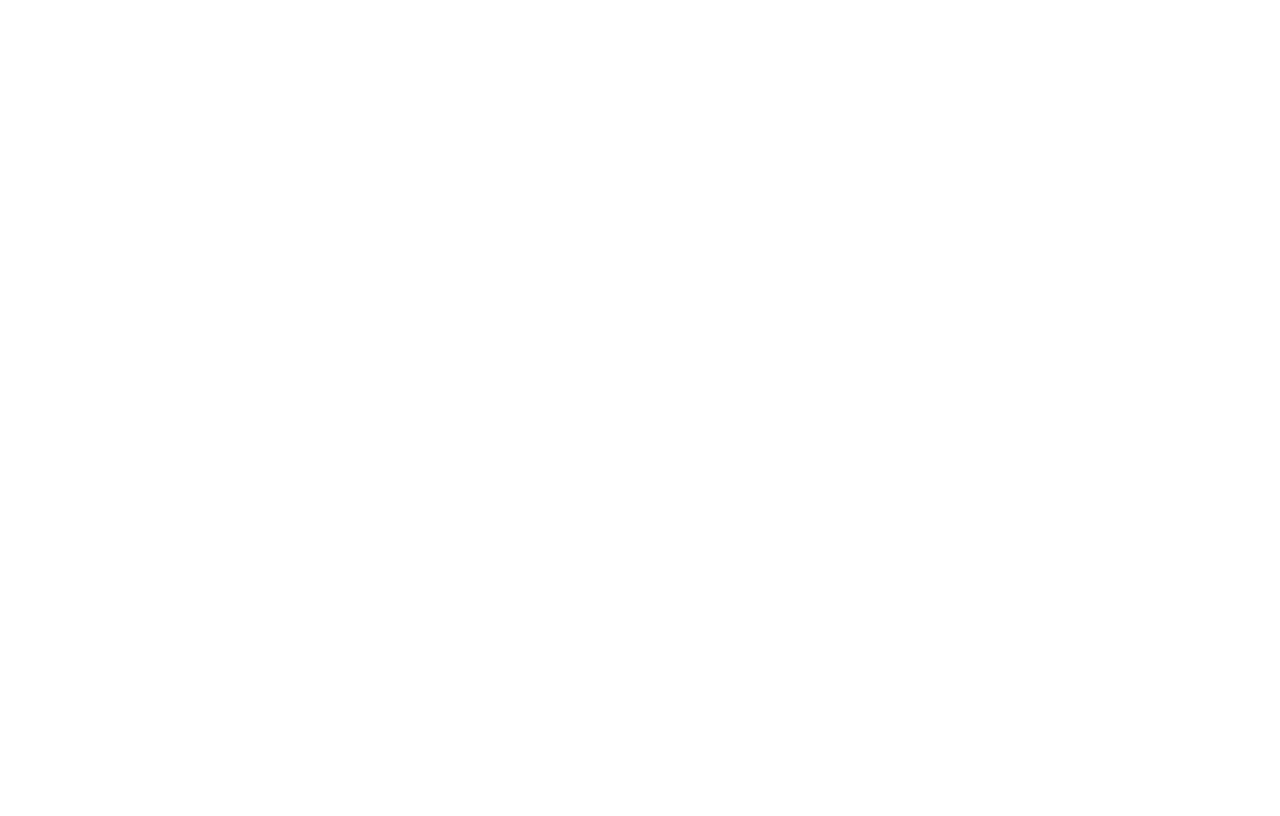
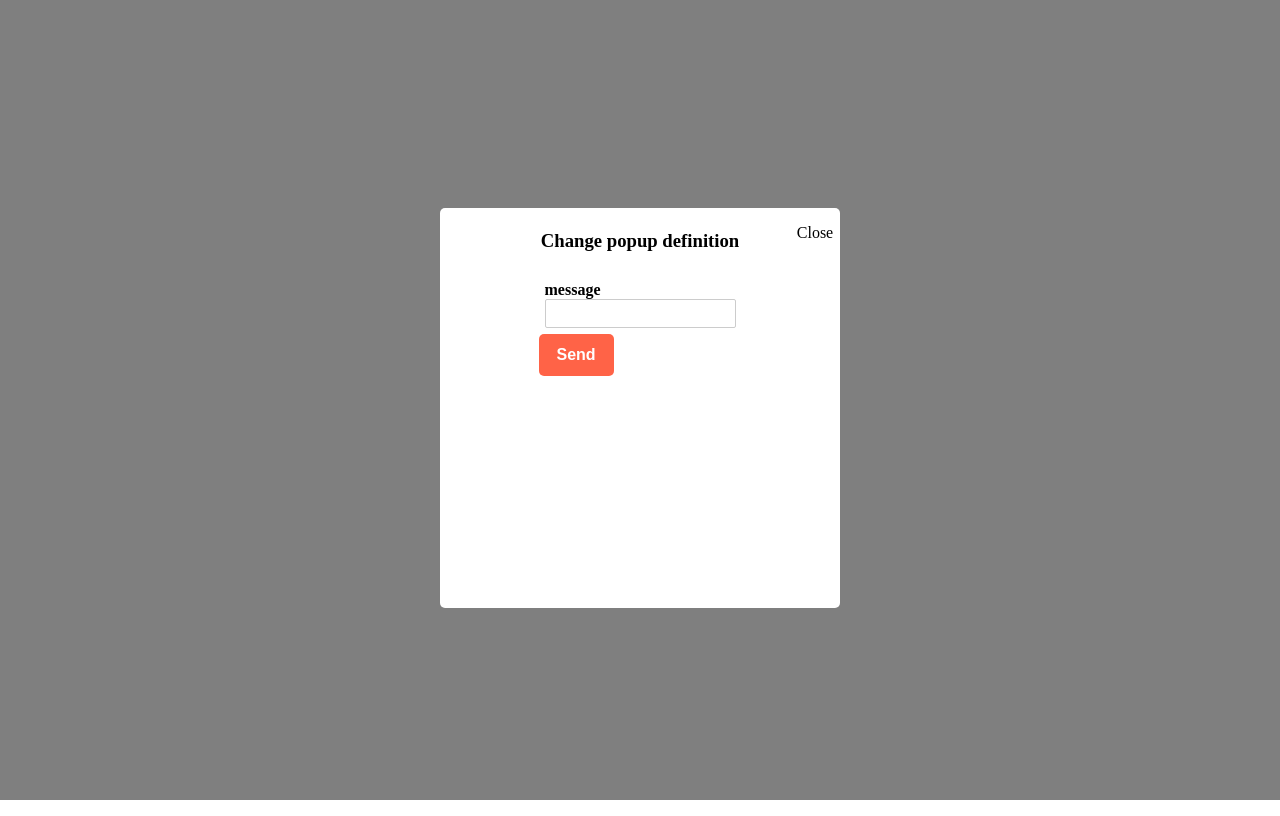
Before and after one commit to sanderyt/frontend_test, a React (Vite) app: page /popup in a window 1280 px wide. Built offline with nearby package versions, Linux system fonts and the light colour scheme.

Commit message:
post message call added in lib and edit form component made

```diff
--- /dev/null
+++ b/src/components/EditForm/index.tsx
@@ -0,0 +1,30 @@
+import React, { useState } from 'react';
+import { useForm } from 'react-hook-form';
+
+import { Inputfield } from '../Inputfield';
+import { Button } from '../Button';
+import { postMessage } from '../../lib/popup';
+
+export const EditForm = () => {
+  const { register, handleSubmit } = useForm();
+  const [message, setMessage] = useState<String | null>(null);
+
+  const onSubmit = async (data: any) => {
+    try {
+      await postMessage(data.message, 0);
+      setMessage('Succesfully posted');
+    } catch (error) {
+      setMessage('Something went wrong...');
+    }
+  };
+
+  return (
+    <form onSubmit={handleSubmit(onSubmit)} noValidate>
+      <Inputfield name="message" register={register} />
+      <Button clickHandler={() => console.log('hi')} isPrimary>
+        Send
+      </Button>
+      {message && message}
+    </form>
+  );
+};
--- a/src/lib/popup.ts
+++ b/src/lib/popup.ts
@@ -19,3 +19,12 @@ export async function getPopup() {
   //   message: 'Hello, WisePops!'
   // };
 }
+
+export async function postMessage(message: string, id: number) {
+  try {
+    const response = await axios.post(API_URL, { message, id });
+    return response.data;
+  } catch (error) {
+    console.error(error);
+  }
+}
--- a/src/pages/Popup.tsx
+++ b/src/pages/Popup.tsx
@@ -1,6 +1,27 @@
-import React from 'react';
+import React, { useState } from 'react';
+
+import { Modal } from '../components/Modal';
+import { EditForm } from '../components/EditForm';
 
 /**
  * Step 3: Render a form and everything needed to be able to edit the popup
  */
-export const Popup = () => <div />;
+export const Popup = () => {
+  const [isOpen, setIsOpen] = useState(true);
+
+  const clickHandler = () => {
+    setIsOpen(!isOpen);
+  };
+
+  return (
+    <>
+      <Modal
+        title="Change popup definition"
+        isOpen={isOpen}
+        clickHandler={clickHandler}
+      >
+        <EditForm />
+      </Modal>
+    </>
+  );
+};
```
